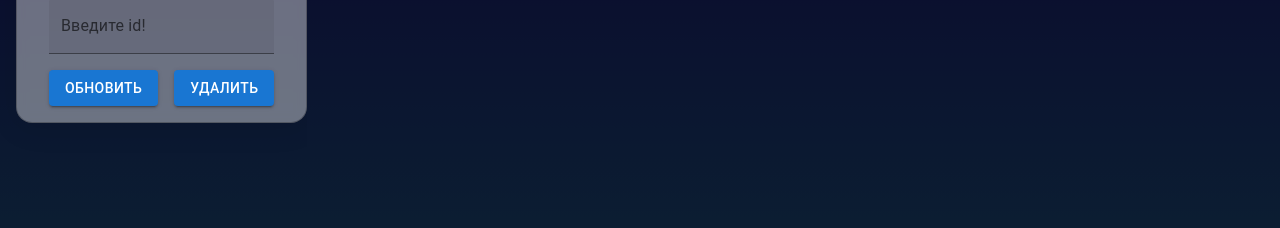
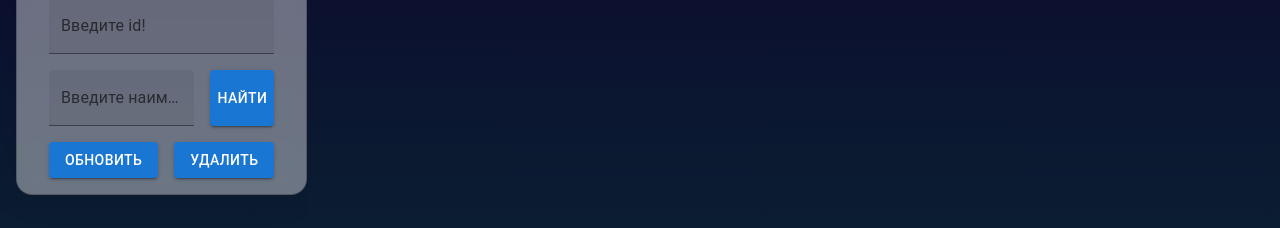
Before and after one commit to 1manariii/jetruby-client, a React (Create React App) app: page / in a window 1280 px wide. Both pictures are taken after a click on the button "Нажмите, чтобы вызвать окно разработчика". Shown: the part 131-359 px from the top of the page. Built offline with nearby package versions, Linux system fonts and the light colour scheme; no server answers.

Commit message:
Добавил поля ввода наименования, так же функционал для запроса репозитория по наименованию

```diff
--- a/src/components/Card.jsx
+++ b/src/components/Card.jsx
@@ -1,7 +1,7 @@
 import AccountBoxIcon from '@mui/icons-material/AccountBox';
 import StarIcon from '@mui/icons-material/Star';
 import VisibilityIcon from '@mui/icons-material/Visibility';
-import {Button, Chip, Stack, Tooltip} from "@mui/material";
+import {Chip, Stack, Tooltip} from "@mui/material";
 import React from "react";
 
 const cardStyle = {
@@ -34,11 +34,6 @@ const numberForCard = {
     rotate: "315deg"
 }
 
-const childrenCard = {
-    display: "flex",
-    alignItems: "center"
-}
-
 const Card = ({repository}) => {
     const {id, name, owner, stars, watch} = repository
     return (
--- a/src/components/TitleGroup.jsx
+++ b/src/components/TitleGroup.jsx
@@ -1,10 +1,10 @@
 import {Button, Drawer, IconButton, Stack, TextField, Tooltip} from "@mui/material";
 import updateAndSetRepositories from "../utils/updateAndSetRepositories";
 import {useEffect, useState} from "react";
-import getRepositoryById from "../utils/getRepositoryById";
 import getAndSetRepositories from "../utils/getAndSetRepositories";
 import SettingsIcon from '@mui/icons-material/Settings';
 import CloseIcon from '@mui/icons-material/Close';
+import getRepositoryByIdOrName from "../utils/getRepositoryByIdOrName";
 
 const titleGroupStyle = {
     width: "min-content",
@@ -24,14 +24,14 @@ const titleGroupStyle = {
 const TitleGroup = ({serverUrl, setRepositories}) => {
     const [inputId, setInputId] = useState('');
     const [open, setOpen] = useState(false);
-
+    const [searchName, setSearchName] = useState('')
     const toggleDrawer = (newOpen) => () => {
         setOpen(newOpen);
     };
 
     useEffect(() => {
         if (Number.isInteger(+inputId) && !inputId.includes('.') && +inputId !== 0) {
-            getRepositoryById(serverUrl, inputId, setRepositories)
+            getRepositoryByIdOrName(serverUrl, inputId, null, setRepositories)
         } else {
             getAndSetRepositories(serverUrl, setRepositories)
         }
@@ -60,6 +60,14 @@ const TitleGroup = ({serverUrl, setRepositories}) => {
                                width="70%"
                                variant="filled" onChange={(event) => setInputId(event.target.value)} />
                     <Stack gap="1rem" direction="row">
+                        <TextField id="outlined-basic"
+                                   label="Введите наименование!"
+                                   type='search'
+                                   width="70%"
+                                   variant="filled" onChange={(event) => setSearchName(event.target.value)} />
+                        <Button variant="contained" onClick={() => getRepositoryByIdOrName(serverUrl, null, searchName, setRepositories)}>Найти</Button>
+                    </Stack>
+                    <Stack gap="1rem" direction="row">
                         <Button variant="contained" onClick={() => {
                             updateAndSetRepositories(serverUrl, setRepositories)
                             setOpen(false)
--- a/src/utils/getRepositoryById.js
+++ /dev/null
@@ -1,8 +0,0 @@
-import axios from "axios";
-
-const getRepositoryById = async (serverUrl, inputId, setRepositories) => {
-    const response = await axios.get(`${serverUrl}/${inputId}`)
-    await setRepositories(response.data.rows)
-}
-
-export default getRepositoryById;
--- /dev/null
+++ b/src/utils/getRepositoryByIdOrName.js
@@ -0,0 +1,8 @@
+import axios from "axios";
+
+const getRepositoryByIdOrName = async (serverUrl, id, name, setRepositories) => {
+    const response = await axios.get(`${serverUrl}/search/?id=${id}&name=${name}`)
+    await setRepositories(response.data.rows)
+}
+
+export default getRepositoryByIdOrName;
```
